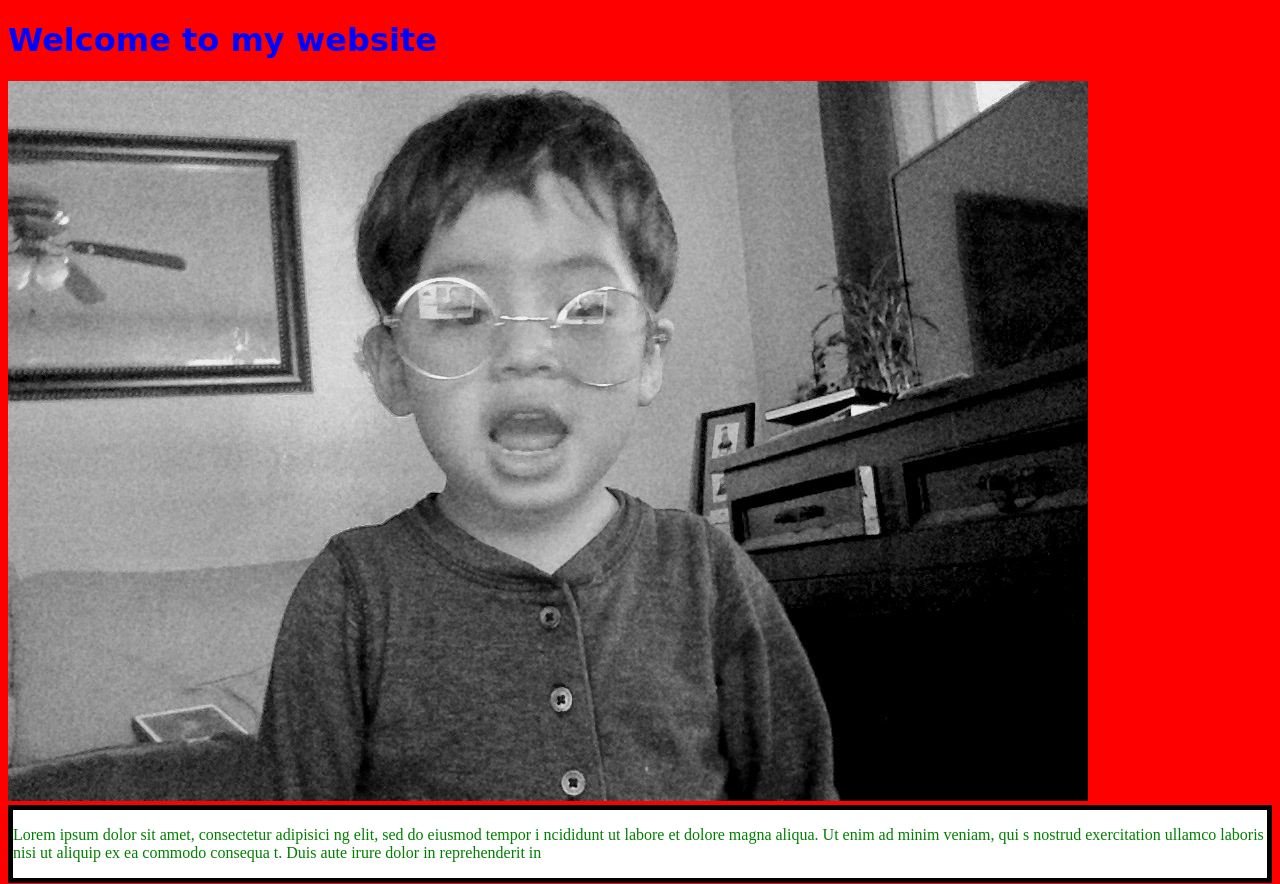
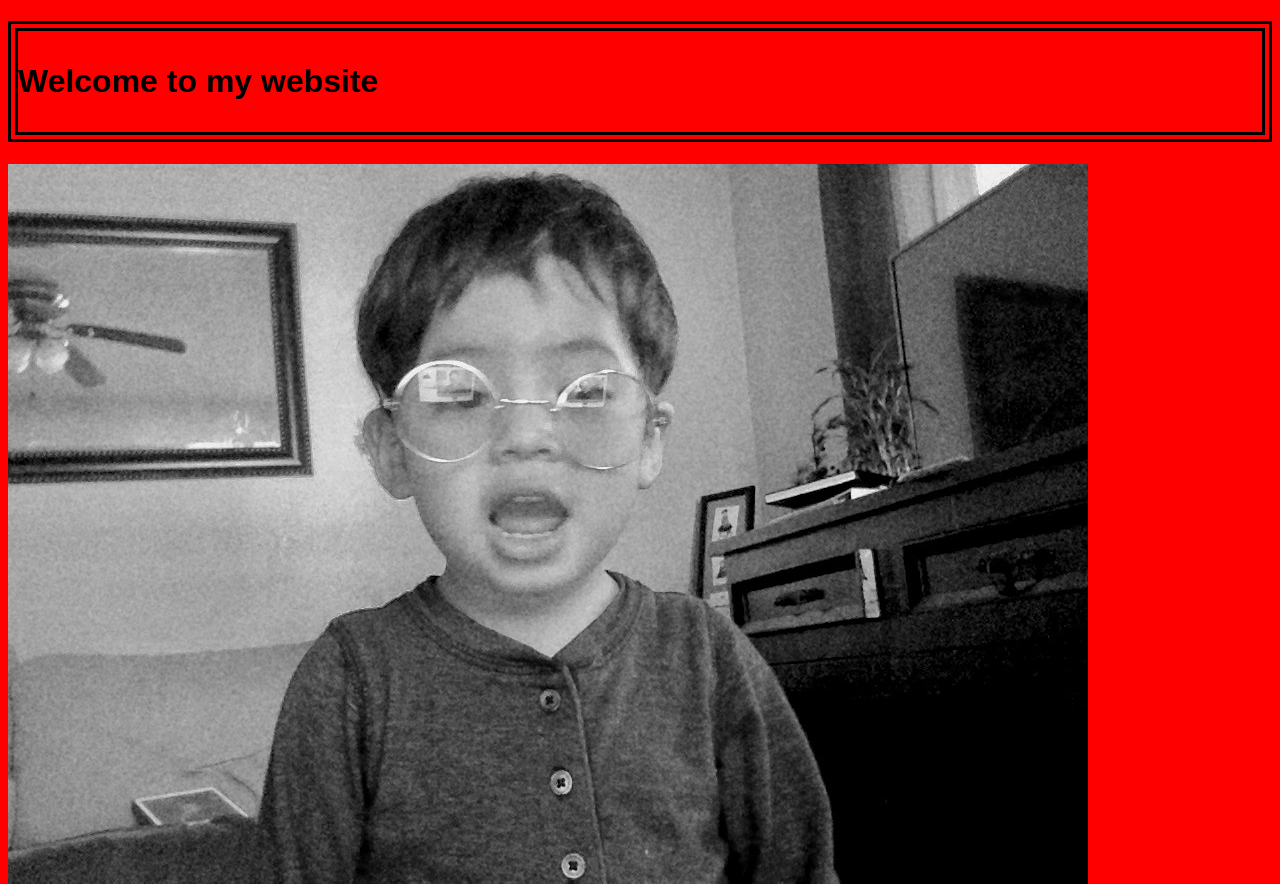
Before and after one commit to gonzalezalonso/gonzalezalonso.github.io, a plain HTML site: page index.html in a window 1280 px wide. Shown: the top 884 px of the page. Drawn offline with Linux system fonts and the light colour scheme.

Commit message:
changes2

```diff
--- a/index.html
+++ b/index.html
@@ -8,7 +8,11 @@
 
   <body>
 
-<h1>Welcome to my website</h1> <img src="darin.jpeg" alt="darin">
+<h1>
+<div class="header">
+  <p>Welcome to my website</p>
+</div>
+</h1> <img src="darin.jpeg" alt="darin">
 
 <div class="box">
   <p>Lorem ipsum dolor sit
--- a/style.css
+++ b/style.css
@@ -1,6 +1,6 @@
 h1{
   color: blue;
-  font-family: cursive;
+  font-family: sans-serif;
 
 
 }
@@ -19,3 +19,13 @@ h2{
 body{
   background-color: red;
 }
+
+.header{
+  box-sizing:25px;
+  color: black;
+  border-width: 10px;
+  border-style:double;
+  background-color: inherit;
+  bo
+
+}
```
